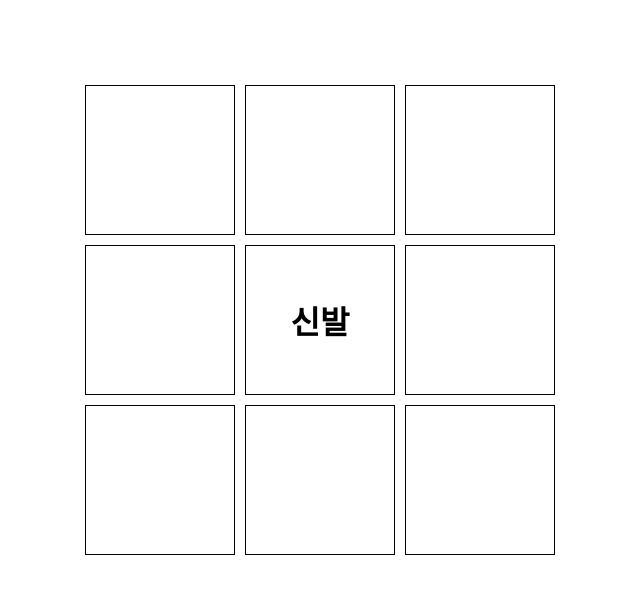
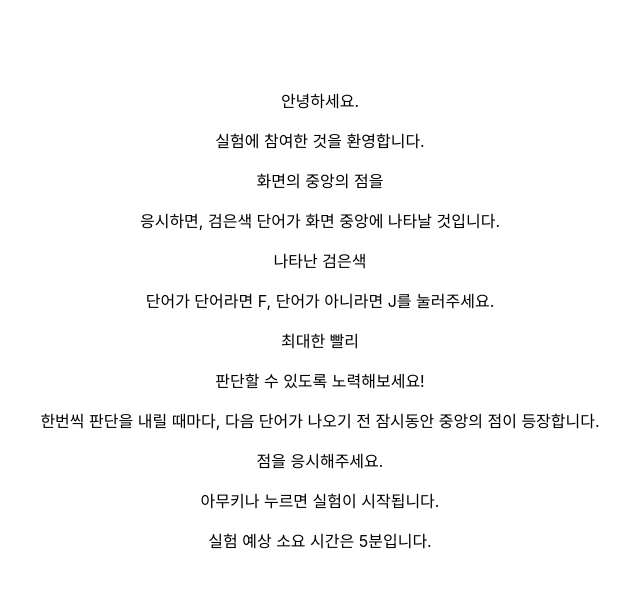
Before and after one commit to choijeehyuk/prime-check-experiment, a React (Create React App) app: page / in a window 1280 px wide. Shown: the top 594 px of the page, without its empty margins (320-960 px from the left). Built offline with nearby package versions, Linux system fonts and the light colour scheme.

Commit message:
[update] 기능구현

```diff
--- a/src/App.css
+++ b/src/App.css
@@ -21,6 +21,7 @@
   align-items: center;
   border: 1px solid #000;
   font-weight: bold;
+  font-size: 20px;
 }
 
 .Nav {
@@ -31,15 +32,19 @@
   align-items: center;
 }
 
-.Prime,
 .Mask,
 .Target {
   font-size: 2em;
   margin: 20px;
 }
 
+.Prime {
+  font-size: 2em;
+  color: red;
+}
+
 .Arrow {
-  font-size: 10em;
+  font-size: 8em;
   margin: 20px;
   color: red;
 }
@@ -48,18 +53,12 @@
   position: absolute;
 }
 
-.Mask {
-  font-size: 2em;
-  margin: 20px;
-}
-
-.Target {
-  font-size: 2em;
-  margin: 20px;
-}
-
 button {
   margin: 10px;
   padding: 10px 20px;
   font-size: 1em;
 }
+
+.dot {
+  font-size: 100px;
+}
--- a/src/App.js
+++ b/src/App.js
@@ -7,7 +7,7 @@ const directions = ["East", "West", "South", "North"];
 const getRandomElement = (arr) => arr[Math.floor(Math.random() * arr.length)];
 
 function App() {
-  const [step, setStep] = useState(0);
+  const [step, setStep] = useState(-1);
   const [direction, setDirection] = useState("");
   const [pair, setPair] = useState({ prime: "", target: "", type: 0 });
 
@@ -25,8 +25,13 @@ function App() {
     setResponseTime(null);
   }, []);
 
+  const [hasStarted, setHasStarted] = useState(false);
+
   useEffect(() => {
-    if (step === 0) {
+    if (!hasStarted) return;
+    if (step === -1) {
+      setTimeout(() => setStep(0), 1000);
+    } else if (step === 0) {
       resetExperiment();
     } else if (step === 1) {
       setTimeout(() => setStep(2), 100);
@@ -37,7 +42,7 @@ function App() {
     } else if (step === 4) {
       setStartTime(Date.now());
     }
-  }, [step, resetExperiment]);
+  }, [hasStarted, step, resetExperiment]);
 
   const handleResponse = () => {
     if (processing) return;
@@ -50,9 +55,38 @@ function App() {
     }, 1000);
   };
 
+  useEffect(() => {
+    window.addEventListener("keydown", () => {
+      if (!hasStarted) {
+        setHasStarted(true);
+      }
+    });
+  }, []);
+
   return (
     <>
       <div className="App">
+        {!hasStarted && (
+          <div className="init-container">
+            <p>안녕하세요.</p>
+            <p>실험에 참여한 것을 환영합니다.</p>
+            <p>화면의 중앙의 점을</p>
+            <p>응시하면, 검은색 단어가 화면 중앙에 나타날 것입니다.</p>
+            <p>나타난 검은색</p>
+            <p>단어가 단어라면 F, 단어가 아니라면 J를 눌러주세요.</p>
+            <p>최대한 빨리</p>
+            <p>판단할 수 있도록 노력해보세요!</p>
+            <p>
+              한번씩 판단을 내릴 때마다, 다음 단어가 나오기 전 잠시동안 중앙의
+              점이 등장합니다.
+            </p>
+            <p>점을 응시해주세요.</p>
+            <p>아무키나 누르면 실험이 시작됩니다.</p>
+            <p>실험 예상 소요 시간은 5분입니다.</p>
+          </div>
+        )}
+
+        {hasStarted && (
           <div className="grid-container">
             {Array.from({ length: 9 }).map((_, index) => (
               <div key={index} className="grid-item">
@@ -62,7 +96,10 @@ function App() {
 
                 {index === 4 && (
                   <>
-                  {step === 1 && <Arrow direction={direction} />}
+                    {step === -1 && <div className="dot">•</div>}
+                    {(step === 1 || step === 2) && (
+                      <Arrow direction={direction} />
+                    )}
                     {step === 3 && <Mask />}
                     {step === 4 && (
                       <Target
@@ -76,6 +113,7 @@ function App() {
               </div>
             ))}
           </div>
+        )}
       </div>
 
       {responseTime !== null && (
@@ -111,6 +149,7 @@ const Mask = () => (
 
 const Target = ({ word, onRespond }) => {
   useEffect(() => {
+    // 여기서 맞았는지도 테스트해야할듯?
     const handleKeydown = (event) => {
       if (event.key === "f" || event.key === "F") {
         onRespond(true);
--- a/src/index.js
+++ b/src/index.js
@@ -1,15 +1,11 @@
-import React from 'react';
-import ReactDOM from 'react-dom/client';
-import './index.css';
-import App from './App';
-import reportWebVitals from './reportWebVitals';
+import React from "react";
+import ReactDOM from "react-dom/client";
+import "./index.css";
+import App from "./App";
+import reportWebVitals from "./reportWebVitals";
 
-const root = ReactDOM.createRoot(document.getElementById('root'));
-root.render(
-  <React.StrictMode>
-    <App />
-  </React.StrictMode>
-);
+const root = ReactDOM.createRoot(document.getElementById("root"));
+root.render(<App />);
 
 // If you want to start measuring performance in your app, pass a function
 // to log results (for example: reportWebVitals(console.log))
```
Also changed, not shown: src/Test.js (added, +55 -0 lines). Lines whose indentation alone changed are shown as unchanged.
